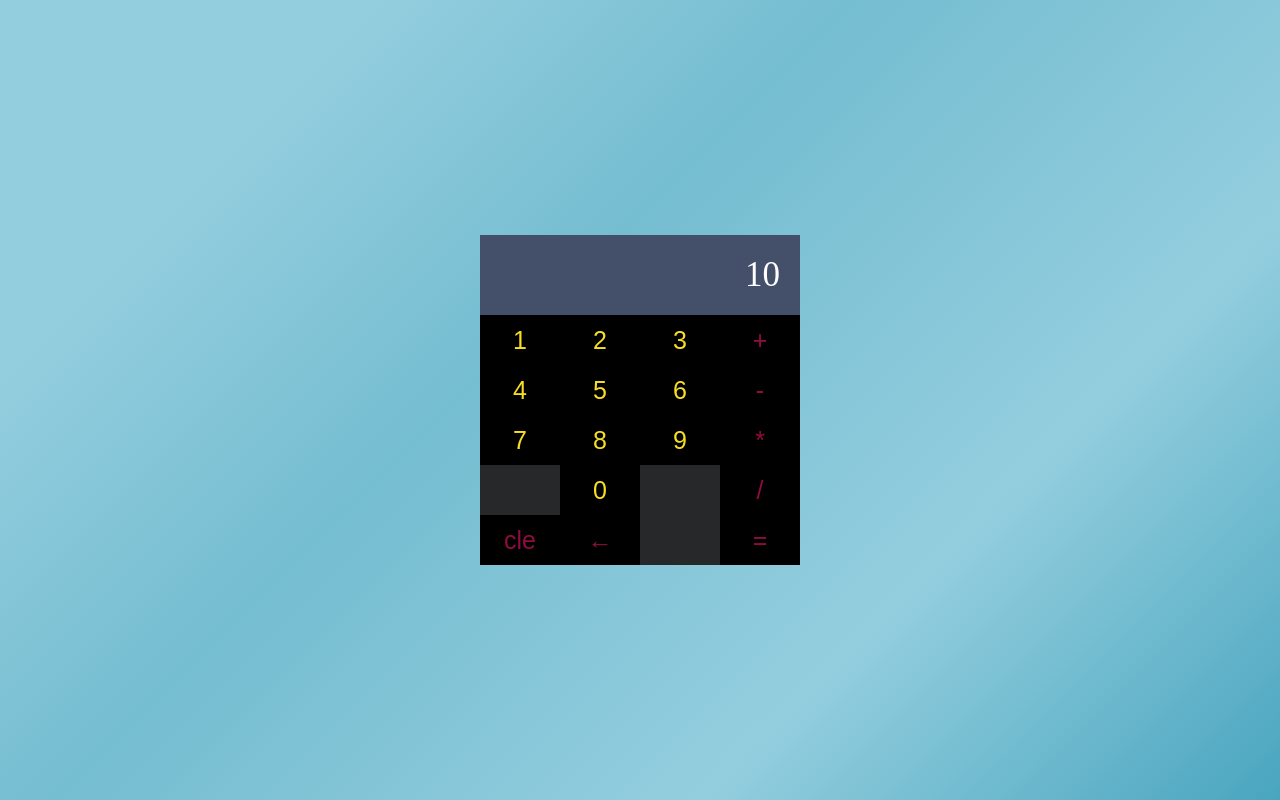
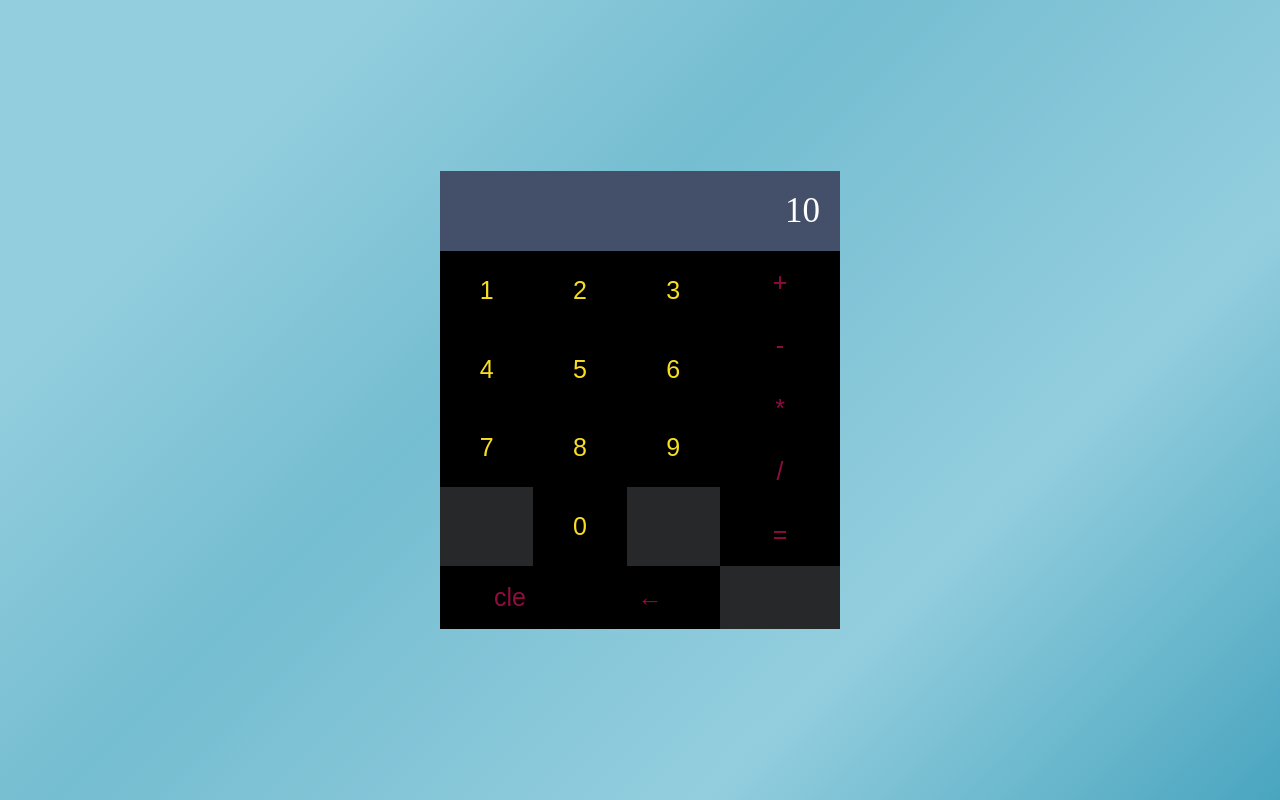
Before and after one commit to rodrigofigueroa/2_2020, a React (Create React App) app in the folder calc-app/: page / in a window 1280 px wide. Built offline with nearby package versions, Linux system fonts and the light colour scheme.

Commit message:
creation of Numbers component and using DRY Dont repeat yourself

```diff
--- a/calc-app/src/App.css
+++ b/calc-app/src/App.css
@@ -22,13 +22,16 @@ html,body{
 
 .container {
   max-width: 1090px;
+  width: 400px;
   border-radius: 0px;
   overflow: hidden;
   background-color: #272829;
 }
 
 .calc {
+  width: 100%;
   display: flex;
+  flex-wrap: wrap;
 }
 
 .result {
@@ -40,7 +43,9 @@ html,body{
   font-size: 35px;
 }
 .num {
+  width: 70%;
   display: flex;
+  flex-wrap: wrap;
   justify-content: center;
 }
 
@@ -49,3 +54,9 @@ html,body{
   display: flex;
   flex-direction: column;
 }
+
+.num_1{
+  width: 70%;
+  display: flex;
+  flex-direction: row;
+}
--- a/calc-app/src/App.jsx
+++ b/calc-app/src/App.jsx
@@ -1,49 +1,30 @@
 //Import
 import React              from 'react'
 import { Result }         from './components/Result'
-import { Button }         from './components/Button'
 import { MathOperations } from './components/MathOperations'
-import { Functions }   from './components/Functions'
+import { Functions }      from './components/Functions'
+import { Numbers }        from './components/Numbers'
 import './App.css'
 
 // Generar
 const App = () => {
   console.log( 'render' )
 
-  const onHandlerClickfunction = text => {
-    console.log( 'Text click', text )
-  }
-
   return (
     <main className='container'>
       <Result/>
       <section className='calc'>
-        <div>
-          <div className='num'>
-            <Button type={ '_1' } text={ '1' } handlerClick={ onHandlerClickfunction } />
-            <Button type={ '_1' } text={ '2' } handlerClick={ onHandlerClickfunction } />
-            <Button type={ '_1' } text={ '3' } handlerClick={ onHandlerClickfunction } />
-          </div>
-          <div className='num'>
-            <Button type={ '_1' } text={ '4' } handlerClick={ onHandlerClickfunction } />
-            <Button type={ '_1' } text={ '5' } handlerClick={ onHandlerClickfunction } />
-            <Button type={ '_1' } text={ '6' } handlerClick={ onHandlerClickfunction } />
-          </div>
-          <div className='num'>
-            <Button type={ '_1' } text={ '7' } handlerClick={ onHandlerClickfunction } />
-            <Button type={ '_1' } text={ '8' } handlerClick={ onHandlerClickfunction } />
-            <Button type={ '_1' } text={ '9' } handlerClick={ onHandlerClickfunction } />
-          </div>
-          <div className='num'>
-            <Button type={ '_1' } text={ '0' } handlerClick={ onHandlerClickfunction } />
-          </div>
-          <Functions
-            onClickClear={ compClear => console.log( 'ComClear', compClear )}
-            onClickDelete={ compDelete => console.log( 'compDelete', compDelete ) } />
-        </div>
+          <Numbers onClickNumber={
+            numberText => {
+              console.log( 'numberText', numberText )
+            }
+          }/>
         <MathOperations
         onClickOperation={ operation  => console.log( 'Operations', operation )}
         onClickEqual={ equal => console.log( 'Equal', equal ) } />
+        <Functions
+            onClickClear={ compClear => console.log( 'ComClear', compClear )}
+            onClickDelete={ compDelete => console.log( 'compDelete', compDelete ) } />
       </section>
     </main>
   )
--- a/calc-app/src/components/Button/Button.css
+++ b/calc-app/src/components/Button/Button.css
@@ -1,6 +1,5 @@
 button {
-  width: 80px;
-  height: 50px;
+  width: 33.3%;
   outline: none;
   border: 0;
   background-color: #000;
@@ -8,6 +7,7 @@ button {
   cursor: pointer;
   transition: .6s all ease;
   border: 1.5px solid transparent;
+  padding: 16px;
 }
 
 button._1 {
@@ -21,9 +21,11 @@ button._1:hover {
 
 button._2 {
   color: #900C3F;
+  width: 100%;
 }
 
 button._2:hover {
   color: #900C3F;
-  border: 1.5px solid #900C3F
+  border: 1.5px solid #900C3F;
+
 }
--- /dev/null
+++ b/calc-app/src/components/Numbers.jsx
@@ -0,0 +1,27 @@
+import React      from 'react'
+import PropTypes  from 'prop-types'
+import { Button } from './Button'
+
+const Numbers = ({ onClickNumber }) => {
+
+  const numbers = [1, 2, 3, 4, 5, 6 ,7 , 8, 9, 0]
+  // DRY Dont repeat yourself
+
+  const iterateButtton = num => {
+    return <Button type={ '_1' } text={ `${ num }` } handlerClick={ onClickNumber } />
+  }
+
+  return (
+      <section className='num'>
+        {
+          numbers.map( itm => iterateButtton( itm ))
+        }
+      </section>
+  )
+}
+
+Numbers.propTypes = {
+  onClickNumber: PropTypes.func.isRequired
+}
+
+export { Numbers }
```
